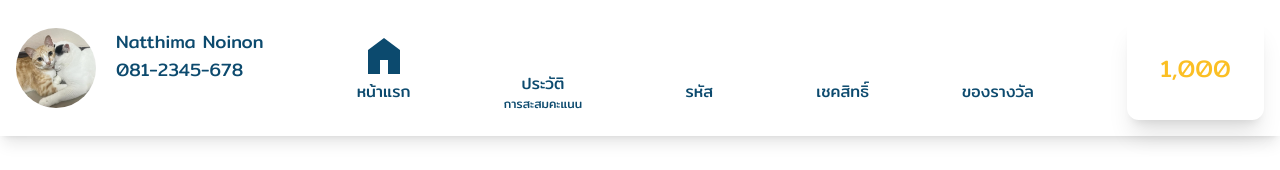
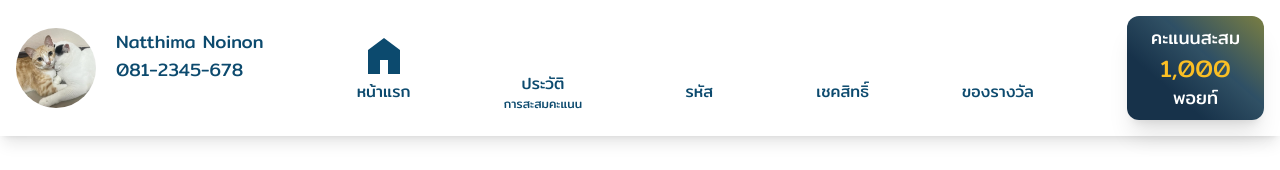
Before and after one commit to cabbageloverr/GoldenBug-Test, a Vue app: page /home in a window 1280 px wide. Shown: the top 170 px of the page. Built offline with nearby package versions, Linux system fonts and the light colour scheme; some icons are missing.

Commit message:
Update NavDesktop

```diff
--- a/src/Modules/HomePage/NavDesktop.vue
+++ b/src/Modules/HomePage/NavDesktop.vue
@@ -48,3 +48,10 @@
     ]
 
 </script>
+<style scoped>
+.point-border {
+    background: rgb(23, 50, 74);
+    background: linear-gradient(41deg, rgba(23, 50, 74, 1) 30%, rgba(48, 80, 100, 1) 59%, rgba(46, 79, 101, 1) 60%, rgba(118, 124, 68, 1) 98%);
+}
+
+</style>
```
